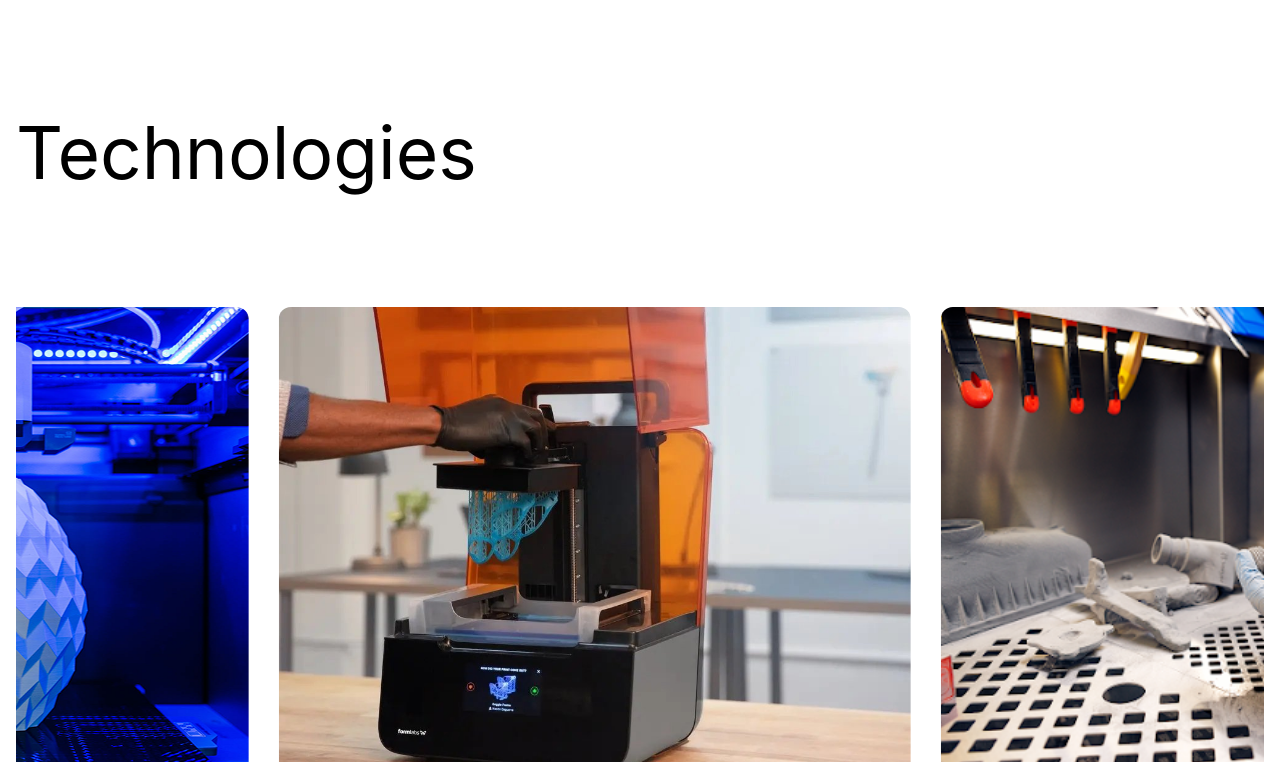
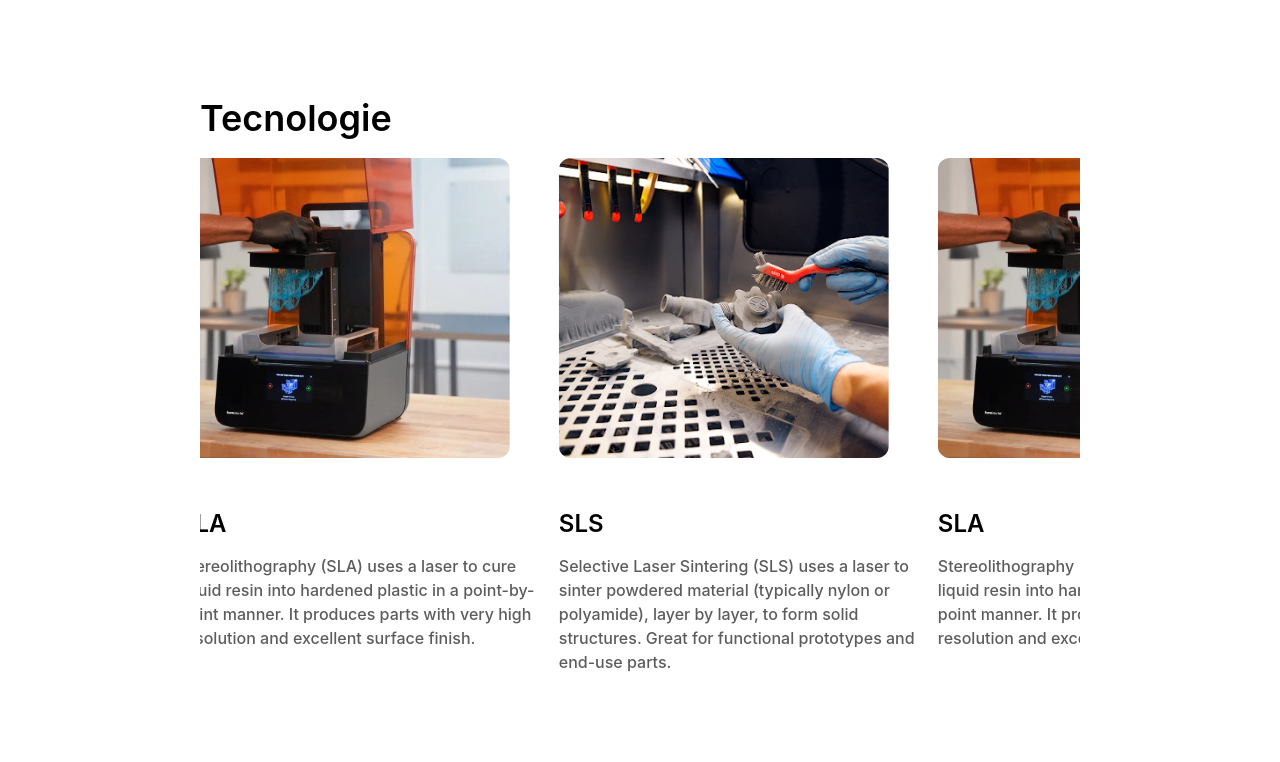
Before and after one commit to alimuzzaman-zamaddar/dynamic-x-project, a React (Vite) app: page / in a window 1280 px wide. Shown: the part 2958-3720 px from the top of the page. Built offline with nearby package versions, Linux system fonts and the light colour scheme.

Commit message:
feat:changes the technologies section

```diff
--- a/src/components/PagesComponent/HomPage/Technologies.jsx
+++ b/src/components/PagesComponent/HomPage/Technologies.jsx
@@ -7,26 +7,26 @@ const Technologies = () => {
   const navigate = useNavigate();
   return (
     <section id="technologies" className="h-auto w-full pb-25">
-      <div className="container flex flex-col gap-y-25">
-        <h2 className="text-[73px] font-normal text-black">Technologies</h2>
+      <div className="container mx-auto px-50">
+        <h2 className="text-4xl font-semibold text-black pb-5">Tecnologie</h2>
         <Marquee
           speed={60}
           pauseOnHover={true}
           gradient={false}
           direction="left"
         >
-          <div className="flex cursor-pointer flex-row gap-x-7.5 mx-4">
+          <div className="flex cursor-pointer flex-row  mx-4">
             {technologies.map((technology, idx) => (
               <div
                 onClick={() => {
                   navigate(`/technology-details/${technology?.title}`);
                 }}
                 key={idx}
-                className="flex flex-col gap-y-12.5 min-w-[632px]"
+                className="flex flex-col gap-y-12.5 "
               >
                 <img
                   src={technology.bgImg}
-                  className="w-[632px] h-[500px] object-cover rounded-xl"
+                  className="w-[330px] h-[300px] object-cover rounded-xl"
                   alt={technology.title}
                 />
                 <div className="flex flex-col gap-y-3.5 max-w-[379px]">
```
